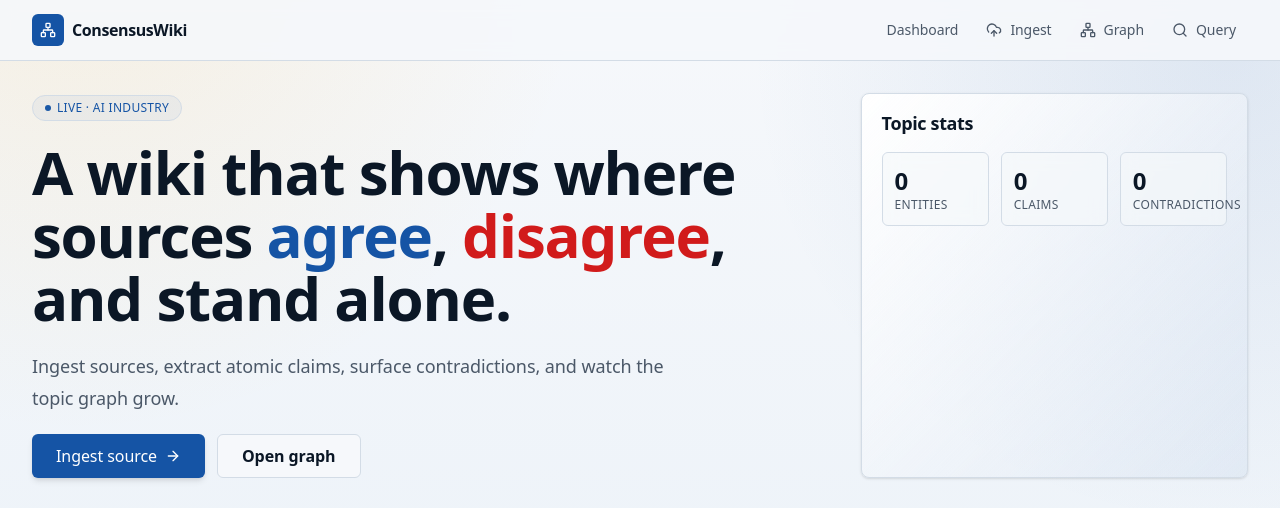
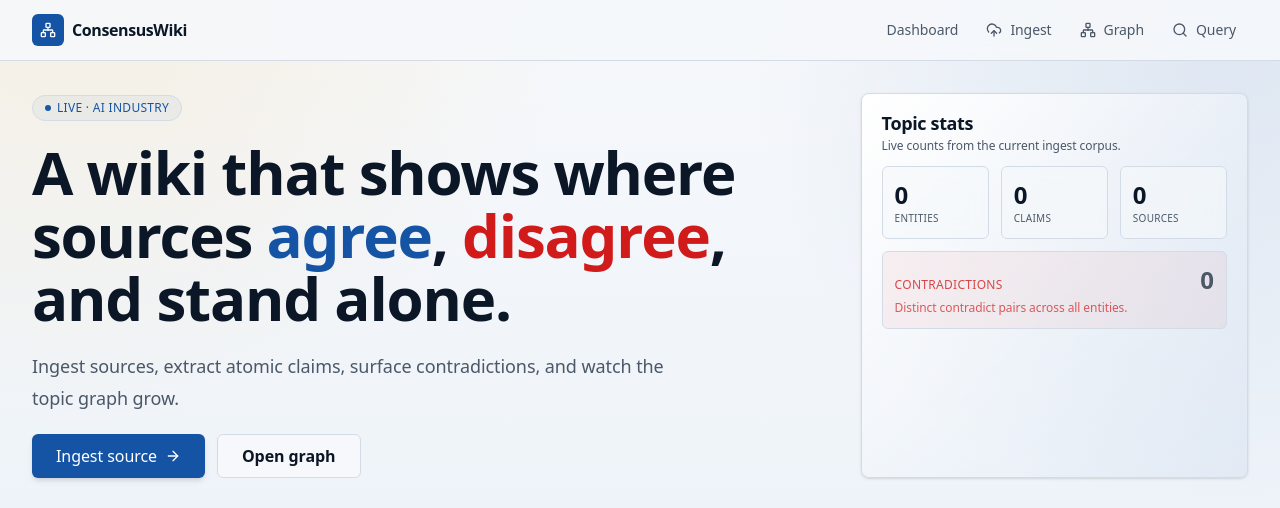
Before and after one commit to aditya1rawat/wikithon2026, a Next.js app: page / in a window 1280 px wide. Shown: the top 508 px of the page. Built offline with nearby package versions, Linux system fonts and the light colour scheme; no server answers; the database is empty.

Commit message:
fix(dashboard): expand Topic stats card with sources + contradictions callout

```diff
--- a/src/app/page.tsx
+++ b/src/app/page.tsx
@@ -40,12 +40,28 @@ export default async function DashboardPage() {
             </Button>
           </div>
         </div>
-        <Card className="border-primary/10 bg-gradient-to-br from-card to-primary/5 shadow-sm">
-          <CardHeader><CardTitle>Topic stats</CardTitle></CardHeader>
-          <CardContent className="grid grid-cols-3 gap-3">
-            <Stat label="Entities" value={dashboard.stats.entities} />
-            <Stat label="Claims" value={dashboard.stats.claims} />
-            <Stat label="Contradictions" value={dashboard.stats.contradictions} tone="destructive" />
+        <Card className="flex flex-col border-primary/10 bg-gradient-to-br from-card to-primary/5 shadow-sm">
+          <CardHeader className="pb-3">
+            <CardTitle>Topic stats</CardTitle>
+            <p className="text-xs text-muted-foreground">Live counts from the current ingest corpus.</p>
+          </CardHeader>
+          <CardContent className="flex flex-1 flex-col gap-3">
+            <div className="grid grid-cols-3 gap-3">
+              <Stat label="Entities" value={dashboard.stats.entities} />
+              <Stat label="Claims" value={dashboard.stats.claims} />
+              <Stat label="Sources" value={dashboard.stats.sources} />
+            </div>
+            <div className="rounded-md border border-destructive/20 bg-destructive/5 p-3">
+              <div className="flex items-baseline justify-between gap-2">
+                <span className="text-xs font-medium uppercase tracking-wide text-destructive/80">Contradictions</span>
+                <span className={`text-2xl font-semibold tabular-nums ${dashboard.stats.contradictions > 0 ? "text-destructive" : "text-muted-foreground"}`}>
+                  {dashboard.stats.contradictions}
+                </span>
+              </div>
+              <p className="mt-1 text-xs text-destructive/70">
+                Distinct contradict pairs across all entities.
+              </p>
+            </div>
           </CardContent>
         </Card>
       </section>
@@ -95,12 +111,11 @@ export default async function DashboardPage() {
   );
 }
 
-function Stat({ label, value, tone }: { label: string; value: number; tone?: "destructive" }) {
-  const valueClass = tone === "destructive" && value > 0 ? "text-destructive" : "";
+function Stat({ label, value }: { label: string; value: number }) {
   return (
     <div className="rounded-md border bg-background/60 p-3 backdrop-blur-sm">
-      <div className={`text-2xl font-semibold tabular-nums ${valueClass}`}>{value}</div>
-      <div className="text-xs font-medium uppercase tracking-wide text-muted-foreground">{label}</div>
+      <div className="text-2xl font-semibold tabular-nums">{value}</div>
+      <div className="text-[10px] font-medium uppercase tracking-wide text-muted-foreground">{label}</div>
     </div>
   );
 }
```
